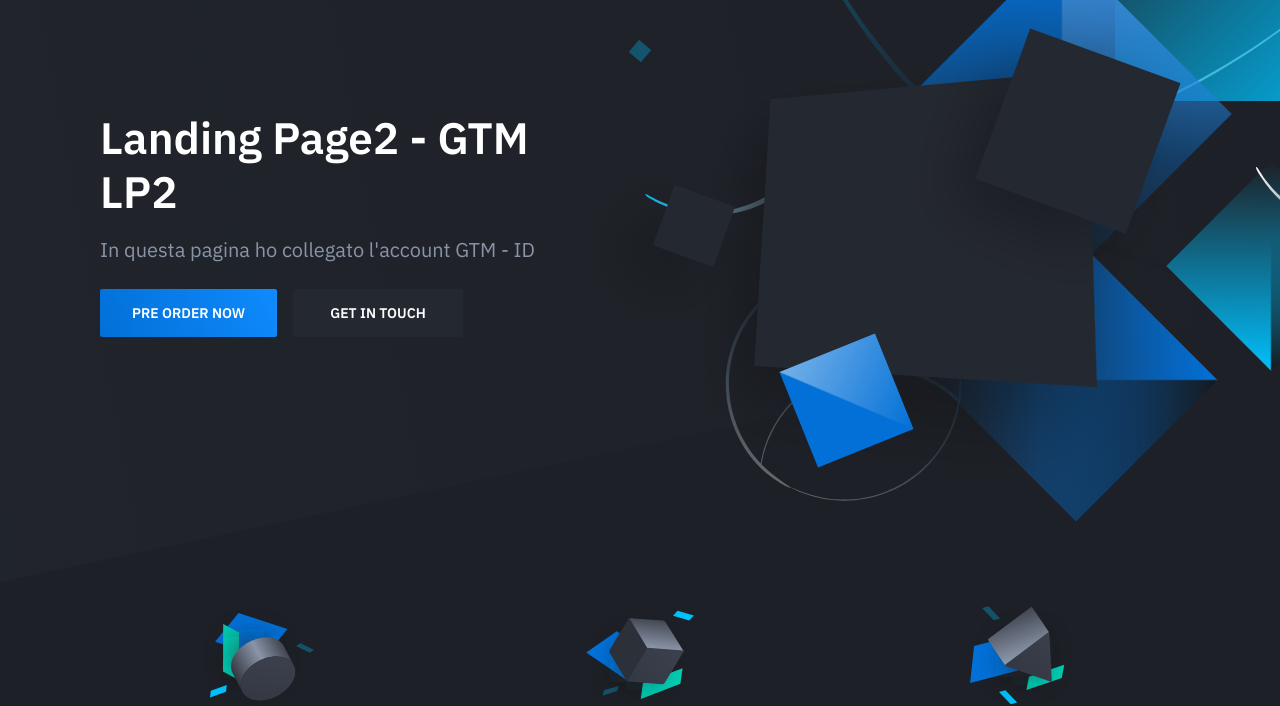
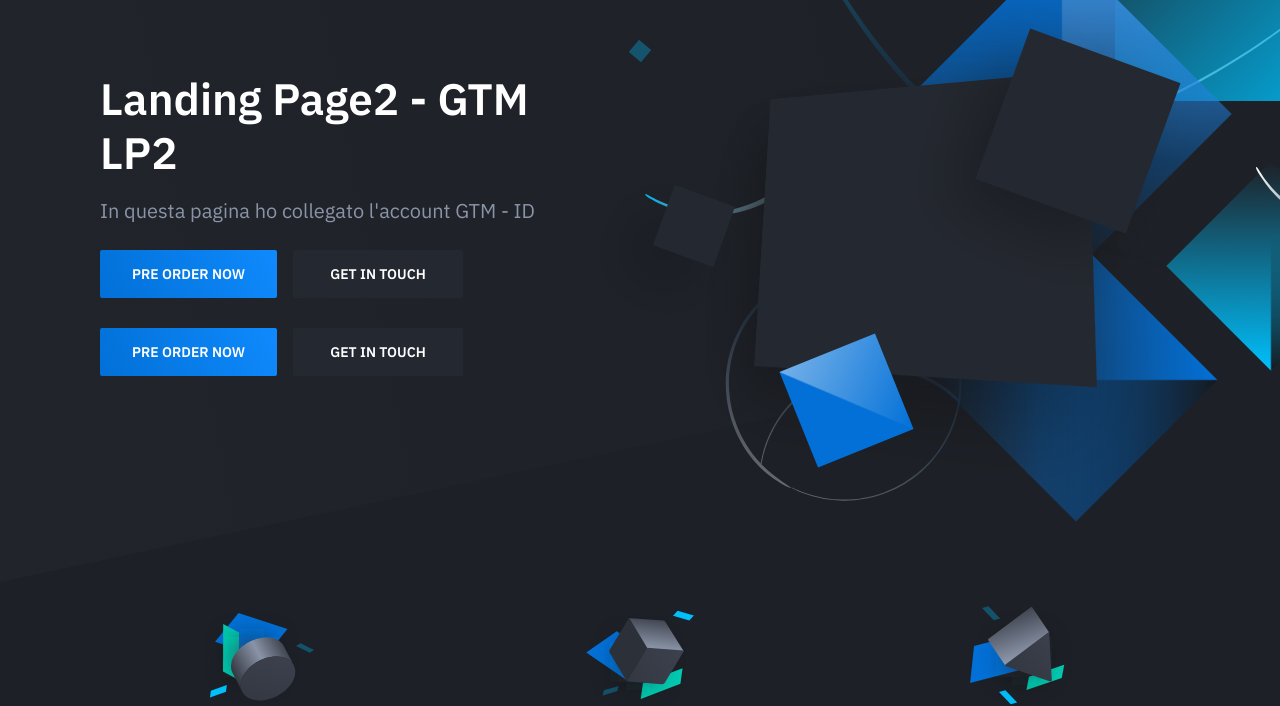
Before and after one commit to miriamrefactormi/sito2, a plain HTML site: page index.html in a window 1280 px wide. Shown: the part 118-824 px from the top of the page. Drawn offline with nearby package versions, Linux system fonts and the light colour scheme.

Commit message:
new Button

```diff
--- a/index.html
+++ b/index.html
@@ -34,6 +34,8 @@
 	                        <h1 class="hero-title mt-0">Landing Page2 - GTM LP2</h1>
 	                        <p class="hero-paragraph">In questa pagina ho collegato l'account GTM - ID </p>
 	                        <div class="hero-cta"><a class="button button-primary" href="preorder.html">Pre order now</a><a class="button" href="#">Get in touch</a></div>
+                            <br>
+                            <div class="hero-cta"><a class="button button-primary" href="preorder.html">Pre order now</a><a class="button" href="#">Get in touch</a></div>
 						</div>
 						<div class="hero-figure anime-element">
 							<svg class="placeholder" width="528" height="396" viewBox="0 0 528 396">
```
